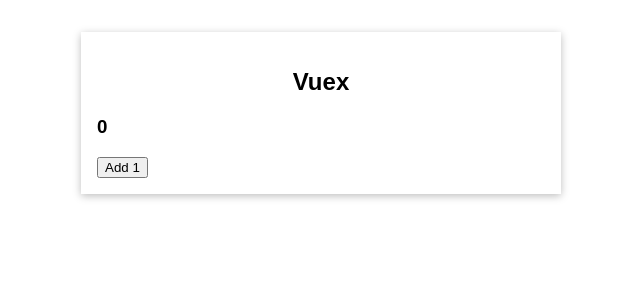
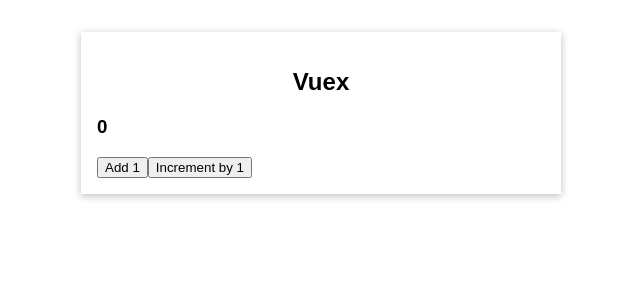
Before and after one commit to kushmathapa/vuex-example-project, a Vue app: page / in a window 1280 px wide. Shown: the top 300 px of the page, without its empty margins (319-959 px from the left). Built offline with nearby package versions, Linux system fonts and the light colour scheme.

Commit message:
chore: add component to show state being updated from multiple functions

```diff
--- a/src/App.vue
+++ b/src/App.vue
@@ -1,22 +1,25 @@
 <template>
   <BaseContainer title="Vuex">
     <TheCounter />
-    <button @click="counterIncrement">Add 1</button></BaseContainer
-  >
+    <button @click="counterIncrement">Add 1</button>
+    <ChangeCounter />
+  </BaseContainer>
 </template>
 
 <script>
 import BaseContainer from './components/BaseContainer.vue';
 import TheCounter from './components/TheCounter.vue';
+import ChangeCounter from './components/ChangeCounter.vue';
 
 export default {
   components: {
     BaseContainer,
     TheCounter,
+    ChangeCounter,
   },
   methods: {
     counterIncrement() {
-      this.$store.state.counter++;
+      this.$store.state.counter = this.$store.state.counter + 10;
     },
   },
 };
--- /dev/null
+++ b/src/components/ChangeCounter.vue
@@ -0,0 +1,13 @@
+<template>
+  <button @click="incrementCounter">Increment by 1</button>
+</template>
+
+<script>
+export default {
+  methods: {
+    incrementCounter() {
+      this.$store.state.counter = this.$store.state.counter + 1;
+    },
+  },
+};
+</script>
```
